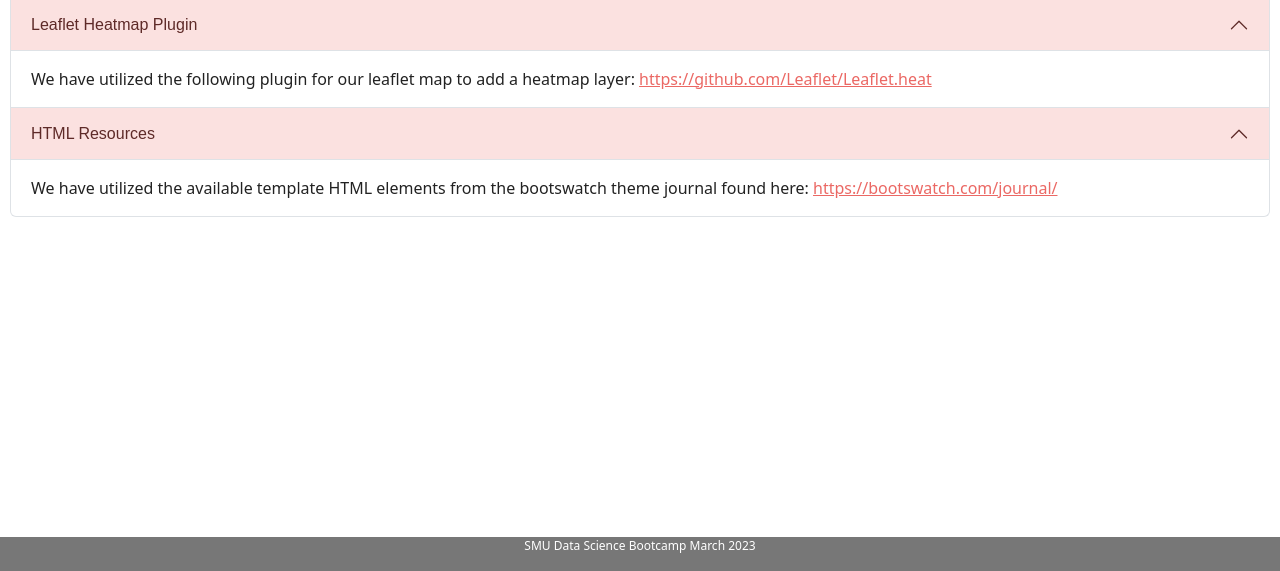
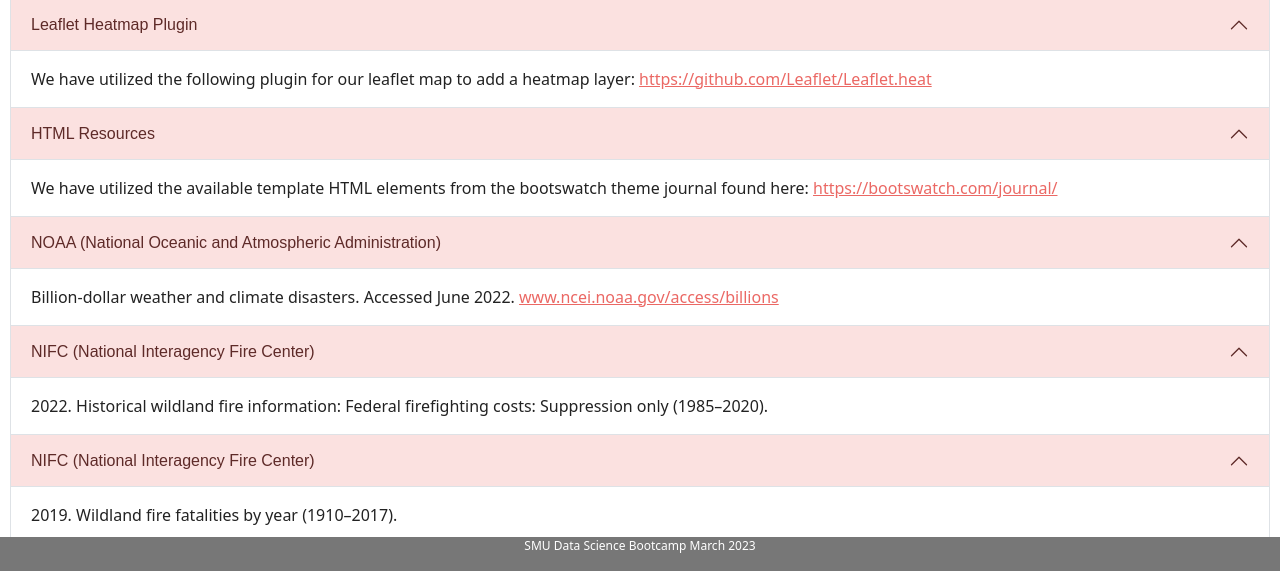
Before and after one commit to theRobMay/SMU_Flask_Vis_Project, a Flask app: page /resources in a window 1280 px wide. Shown: the part 229-800 px from the top of the page. Run offline with Flask 3, Linux system fonts and the light colour scheme; some libraries are stand-ins or nearby versions; some web fonts are replaced.

Commit message:
Adding home resource usage to our resources page

```diff
--- a/templates/resources.html
+++ b/templates/resources.html
@@ -72,6 +72,42 @@
           </div>
         </div>
       </div>
+        <div class="accordion-item">
+        <h2 class="accordion-header" id="headingFour">
+          <button class="accordion-button" type="button" data-bs-toggle="collapse" data-bs-target="#collapseFour" aria-expanded="true" aria-controls="collapseFour">
+            NOAA (National Oceanic and Atmospheric Administration)
+          </button>
+        </h2>
+        <div id="collapseFour" class="accordion-collapse collapse show" aria-labelledby="headingFour" data-bs-parent="#accordionExample">
+          <div class="accordion-body">
+            Billion-dollar weather and climate disasters. Accessed June 2022. <a class="theme-link" href="www.ncei.noaa.gov/access/billions" target="_blank">www.ncei.noaa.gov/access/billions</a>
+          </div>
+        </div>
+      </div>
+      <div class="accordion-item">
+        <h2 class="accordion-header" id="headingFive">
+          <button class="accordion-button" type="button" data-bs-toggle="collapse" data-bs-target="#collapseFive" aria-expanded="true" aria-controls="collapseFive">
+            NIFC (National Interagency Fire Center)
+          </button>
+        </h2>
+        <div id="collapseFive" class="accordion-collapse collapse show" aria-labelledby="headingFive" data-bs-parent="#accordionExample">
+          <div class="accordion-body">
+          2022. Historical wildland fire information: Federal firefighting costs: Suppression only (1985–2020).
+          </div>
+        </div>
+      </div>
+      <div class="accordion-item">
+        <h2 class="accordion-header" id="headingSix">
+          <button class="accordion-button" type="button" data-bs-toggle="collapse" data-bs-target="#collapseSix" aria-expanded="true" aria-controls="collapseSix">
+            NIFC (National Interagency Fire Center)
+          </button>
+        </h2>
+        <div id="collapseSix" class="accordion-collapse collapse show" aria-labelledby="headingSix" data-bs-parent="#accordionExample">
+          <div class="accordion-body">
+          2019. Wildland fire fatalities by year (1910–2017).
+          </div>
+        </div>
+      </div>
     </div>
 </div>
 
```
